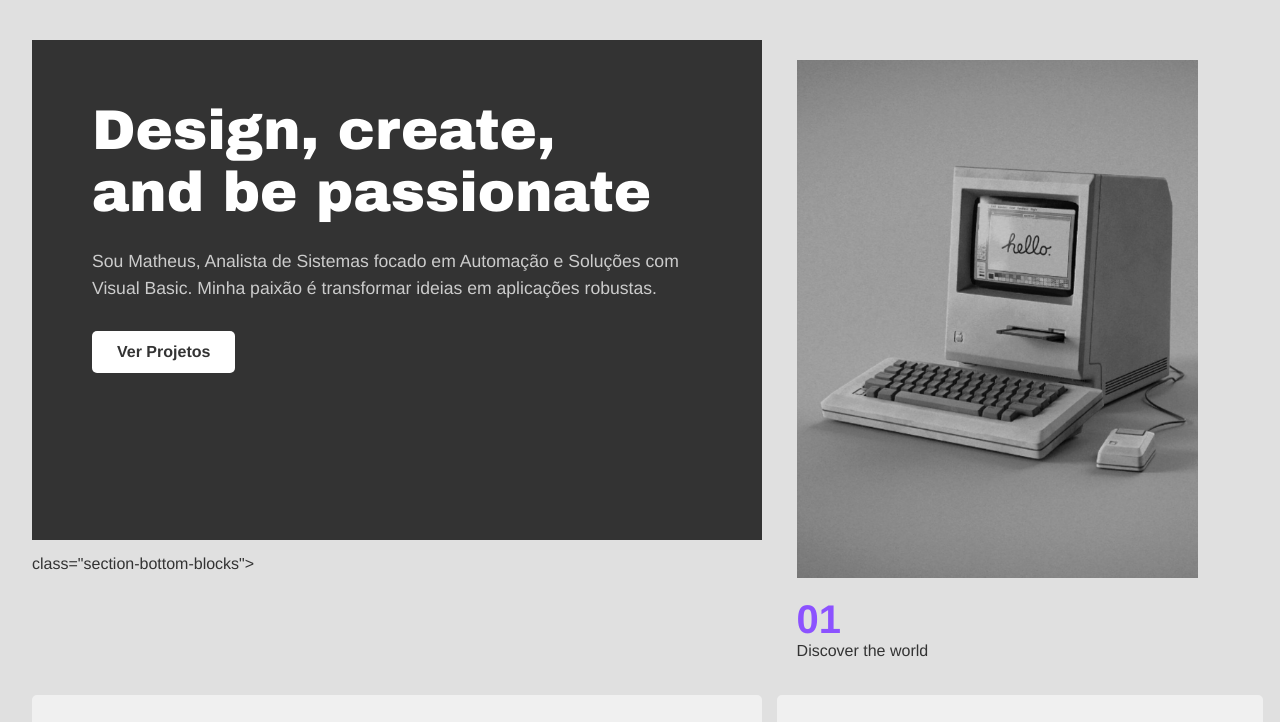
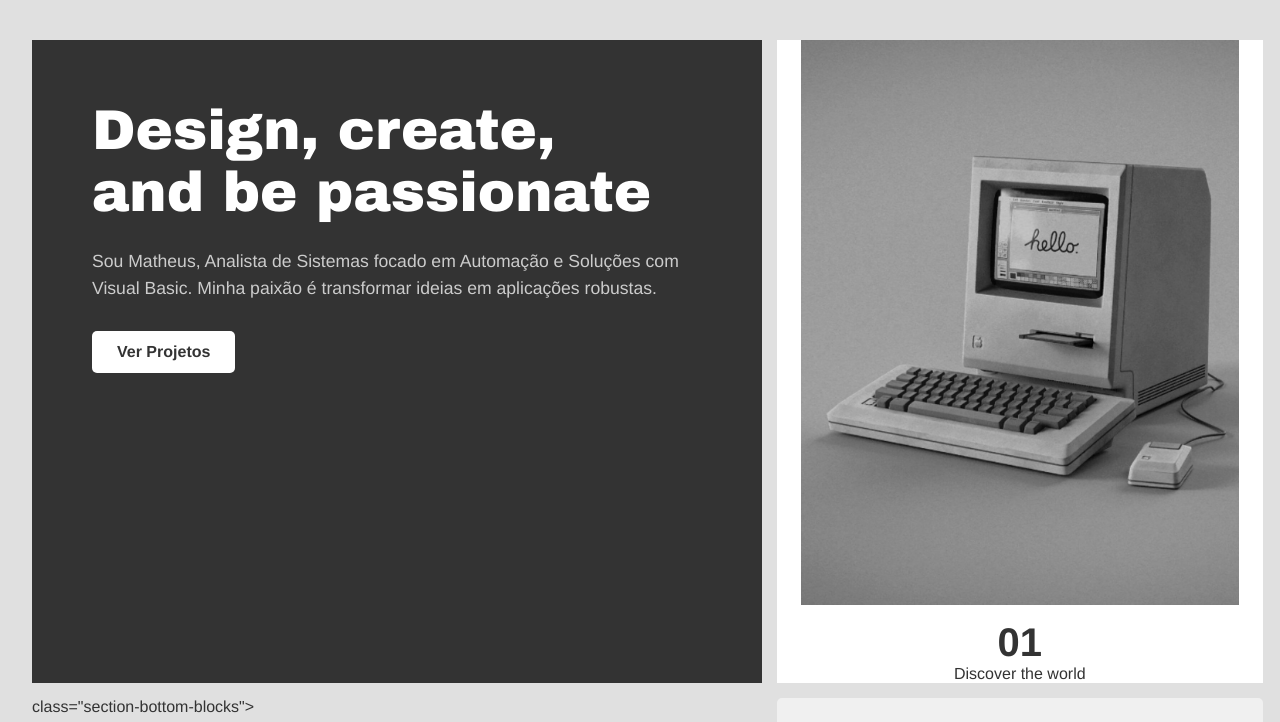
Before and after one commit to mmatheusllsilva/Portifolio-Matheus, a plain HTML site: page index.html in a window 1280 px wide. Shown: the top 722 px of the page. Drawn offline with Linux system fonts and the light colour scheme.

Commit message:
atualização

```diff
--- a/style.css
+++ b/style.css
@@ -69,20 +69,21 @@ body {
 
 /* --- 4. Imagem de Destaque (Coluna Direita Superior e Inferior) --- */
 .hero-right {
-    /* ... (resto do estilo) ... */
-    grid-row: 1 / 3;
-    overflow: hidden; /* Importante para não deixar a imagem vazar */
-    padding: 20px;
+    background-color: white;
+    /* ADICIONE ESTAS TRÊS PROPRIEDADES PARA CENTRALIZAÇÃO: */
+    display: flex;
+    flex-direction: column;
+    justify-content: center;
+    align-items: center;
+
+    position: relative;
+    grid-row: 1 / 3;
+    overflow: hidden; /* Importante para não deixar a imagem vazar */
+    padding: 20px;
 }
 
 .main-image {
     max-width: 90%; /* ESTA LINHA AJUSTA O TAMANHO DO MAC! */
-    height: auto;
-    margin-bottom: 15px;
-}
-
-.main-image {
-    max-width: 90%;
     height: auto;
     margin-bottom: 15px;
 }
@@ -116,7 +117,7 @@ body {
 .numero-destaque {
     font-size: 2.5em;
     font-weight: 900;
-    color: var(--cor-secundaria);
+    color: #aaa(--cor-secundaria);
 }
 
 /* --- 6. Rodapé --- */
```
